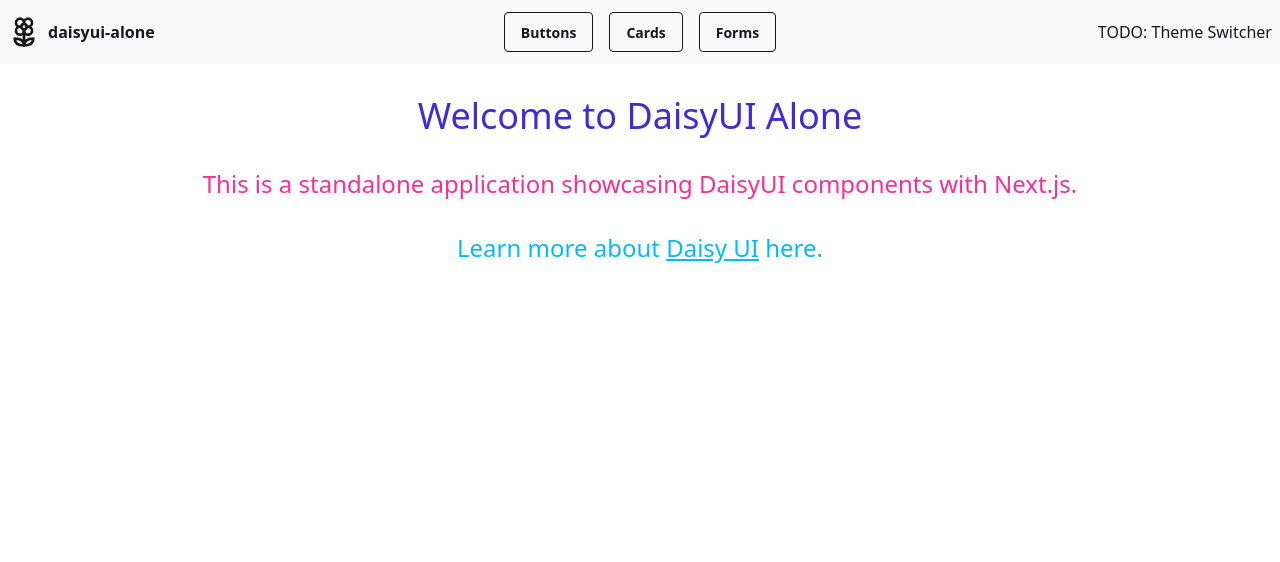
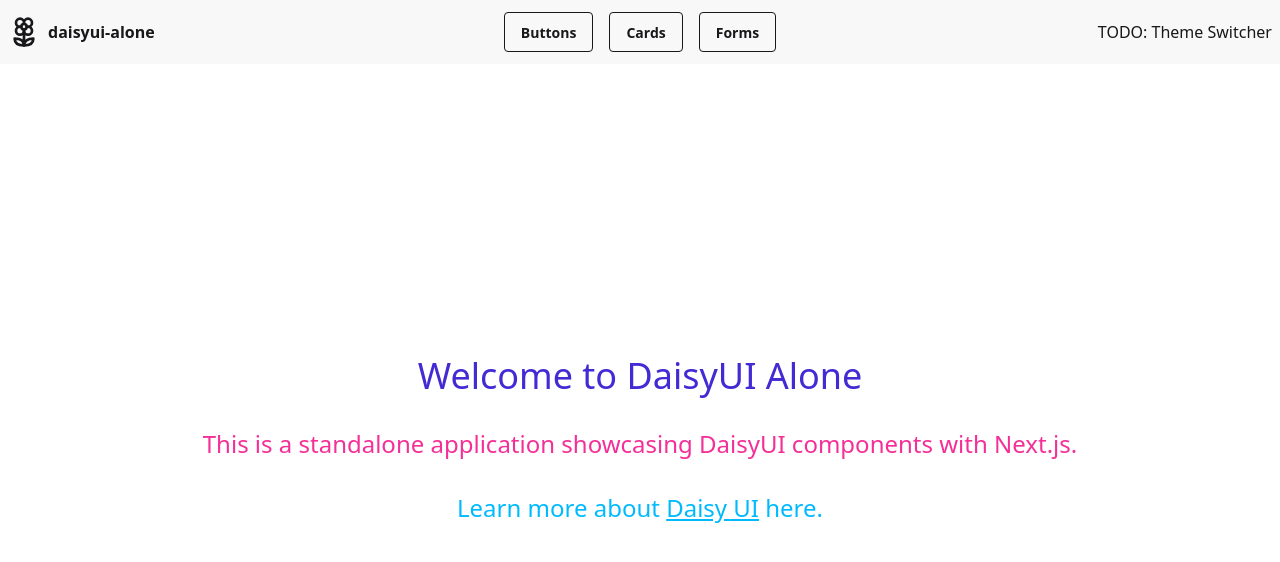
Before and after one commit to craigmcc/craigmcc-turborepo, a Next.js app in the folder apps/daisy-alone/: page / in a window 1280 px wide. Shown: the top 562 px of the page. Built offline with nearby package versions, Linux system fonts and the light colour scheme.

Commit message:
Use min-h-full to allow the home page to vertically center without scrollbars.

```diff
--- a/apps/daisy-alone/src/app/page.tsx
+++ b/apps/daisy-alone/src/app/page.tsx
@@ -12,7 +12,7 @@
 
 export default function HomePage() {
   return (
-    <div className="flex flex-col items-center justify-center pt-8">
+    <div className="flex flex-col items-center justify-center pt-8 min-h-full">
       <h1 className="text-4xl text-primary pb-8">Welcome to DaisyUI Alone</h1>
       <p className="text-2xl text-secondary pb-8">
         This is a standalone application showcasing DaisyUI components with Next.js.
```
